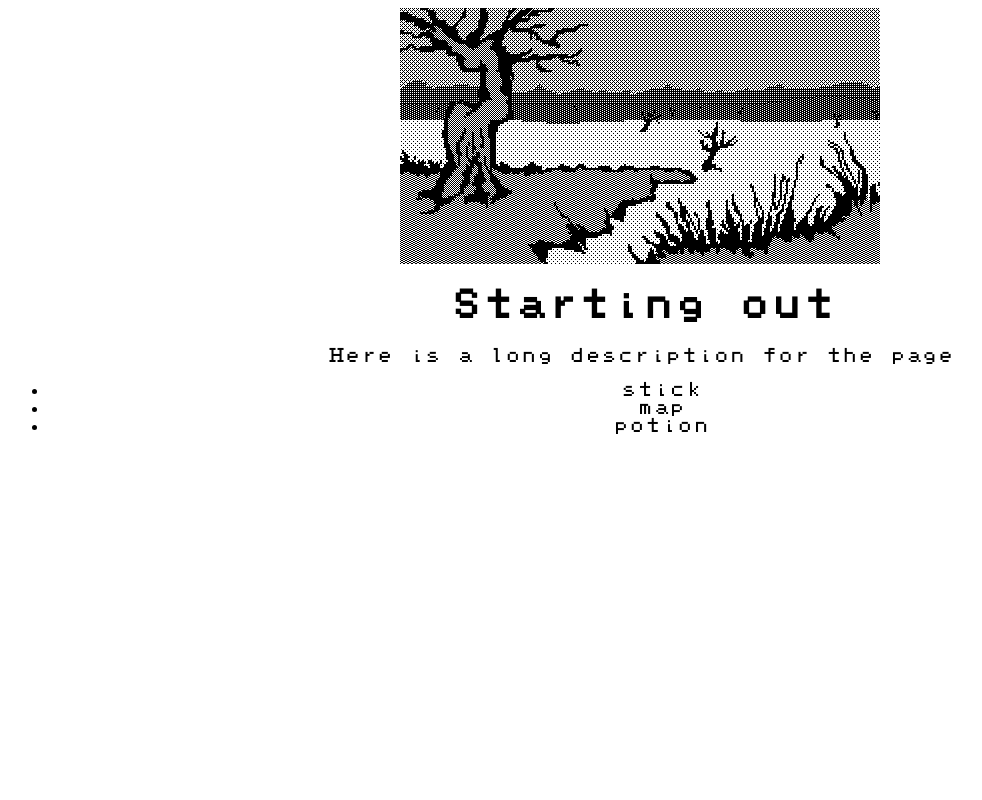
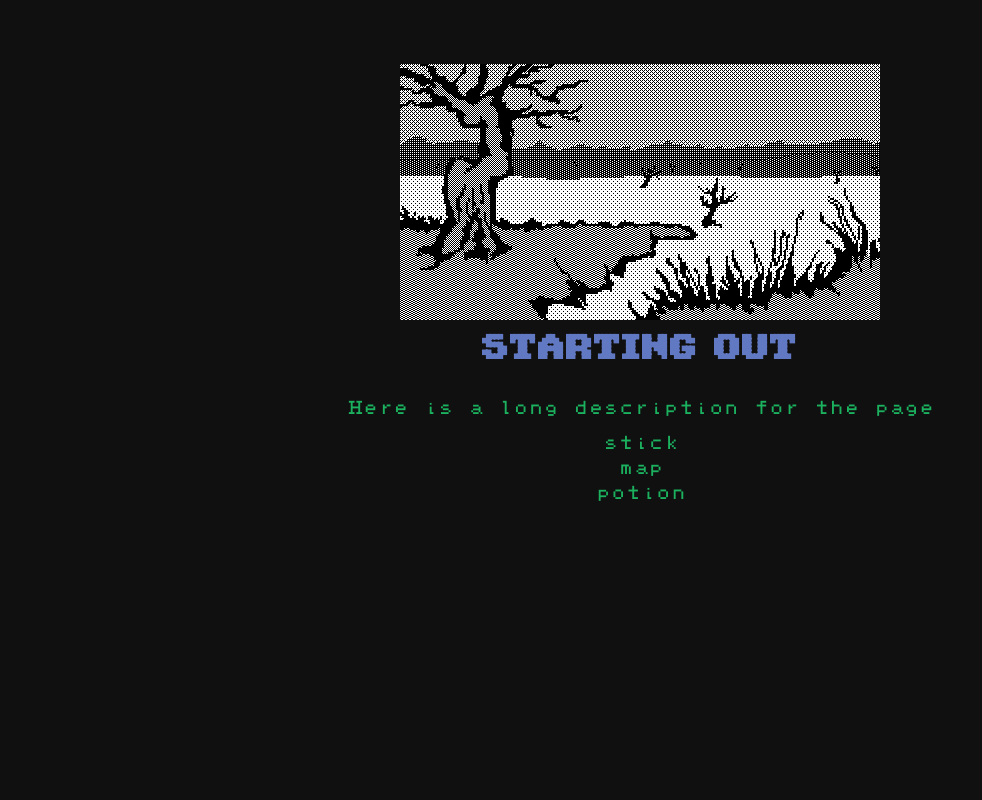
Before and after one commit to Phauf/rowdyHacks, a Django app: page /world in a window 1280 px wide. Shown: the whole page, without its empty margins (0-982 px from the left). Run offline with Django 4.2, Linux system fonts and the light colour scheme.

Commit message:
nothing reallyy just some stufff

```diff
--- a/webAdventure/game/static/game/css/style.css
+++ b/webAdventure/game/static/game/css/style.css
@@ -53,6 +53,14 @@ p,
   line-height: 1;
   font-family: wisdom;
 }
+ul li {
+  padding-top: 10px;
+  color: #1bb15e;
+  font-size: 15px;
+  line-height: 1;
+  font-family: wisdom;
+  list-style-type: none;
+}
 .container{
   min-width: 500px;
   margin:auto;
@@ -60,7 +68,8 @@ p,
   padding-right: 20px;
 }
 .page-outer{
-  background-color: #3c4041;
+  /* background-color: #3c4041; */
+  background-color: #000000ef;
   position: relative;
 }
 .section-full{
--- a/webAdventure/game/templates/game/world.html
+++ b/webAdventure/game/templates/game/world.html
@@ -3,21 +3,34 @@
 <html>
   <head>
     <title>WebGame-Sample</title>
-    <link rel="stylesheet" href="{% static 'game/css/title.css' %}" />
+    <link rel="stylesheet" href="{% static 'game/css/style.css' %}" />
   </head>
   <body>
+    <div class="page-outer">
+
+      <section class="section-full">
+        <div class="container image">
           {% comment %} This will show the image using the image name {% endcomment %}
           {% with 'game/images/'|add:visual|add:'.png' as image_static %}
           <img src="{% static image_static %}" />
           {% endwith %}
+        </div>
+
         {% comment %} Printing the title and description {% endcomment %}
         <h1>{{ title }}</h1>
+
+        <div class="container text">
           <p>{{ description }}</p>
+        </div>
         {% comment %} the markup below will print the items {% endcomment %}
+
         <ul>
           {% for item in yousee %}
           <li>{{ item }}</li>
           {% endfor %}
         </ul>
+      </section>
+
+    </div>
   </body>
 </html>
```
Lines whose indentation alone changed are shown as unchanged.
